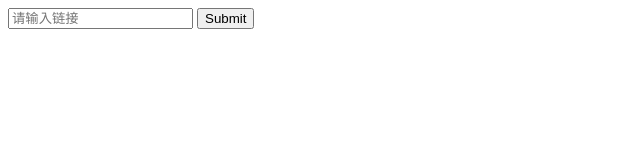
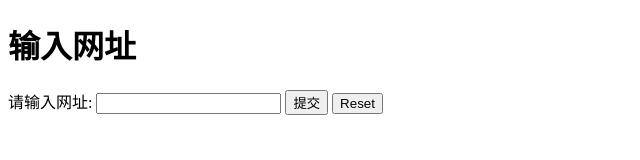
Before and after one commit to bayuewind/bayuewind.github.io, a plain HTML site: page index.html in a window 1280 px wide. Shown: the whole page, without its empty margins (0-640 px from the left). Drawn offline with Linux system fonts and the light colour scheme.

Commit message:
Update index.html

```diff
--- a/index.html
+++ b/index.html
@@ -1,15 +1,24 @@
 <!DOCTYPE html>
-<html lang="en">
+<html>
 <head>
-    <meta charset="UTF-8">
-    <title>表单元素</title>
+  <meta charset="UTF-8">
+  <title>输入并提交网址</title>
 </head>
 <body>
-<form name="stuinfo" action="https://jx.xmflv.com/?url=" method="get"> <!--get会显示 post不会显示-->
-  <input type="text" name="userName" placeholder="请输入链接">
-  <input type="submit">
+<h1>输入网址</h1>
+<form>
+  <label for="url">请输入网址:</label>
+  <input type="text" id="url" name="url">
+  <button type="button" onclick="submitUrl()">提交</button>
+  <input type="reset">
+</form>
 
-
-</form>
+<script>
+  function submitUrl() {
+    var urlInput = document.getElementById("url").value;
+    var url = "//z1.im1907.top/?jx=" + urlInput;
+    window.open(url, "_blank");
+  }
+</script>
 </body>
 </html>
```
